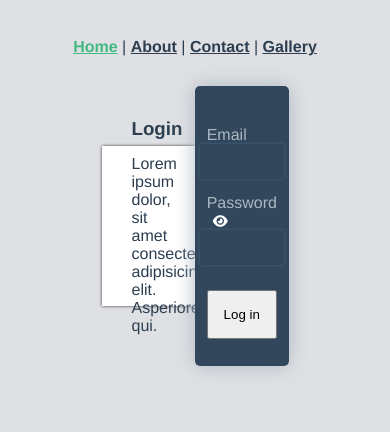
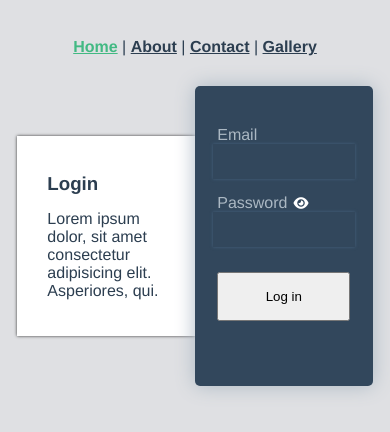
Before and after one commit to nlukic97/login-form, a Vue app: page / in a window 390 px wide. Shown: the top 432 px of the page. Built offline with nearby package versions, Linux system fonts and the light colour scheme.

Commit message:
made responsive. Finish admin log in, and tighten up the design

```diff
--- a/src/views/About.vue
+++ b/src/views/About.vue
@@ -1,5 +1,6 @@
 <template>
   <div class="about">
     <h1>This is an about page</h1>
+    <h2>You have successfully loged in as a regular user {{email}}</h2> <!-- how would I import the email as a global variable? This email display does not work" -->
   </div>
 </template>
--- a/src/views/Home.vue
+++ b/src/views/Home.vue
@@ -75,6 +75,7 @@ export default {
       flex-direction: row;
       justify-content: space-between;
       align-items: center; //beware of this for the left box
+      transition: 1s width;
       .left {
         //border:1px solid green;
         background-color: #fff;
@@ -85,6 +86,7 @@ export default {
         width:50%;
         height:160px;
         text-align: left;
+        transition: 1s height;
         h3 {
           margin:0;
           padding:0 30px;
@@ -103,6 +105,7 @@ export default {
         text-align: left;
         background-color:#32475C;
         color:#abb8c3;
+        transition: 1s height;
         input {
           display:block;
           background-color:#32475C;
@@ -180,4 +183,37 @@ export default {
       }
     }
   }
+  @media only screen and (max-width: 860px) {
+  .home {
+    .for {
+      width:80%;
+      transition:1s width;
+      .right {
+        height:300px;
+        transition: 1s height;
+      }
+      .left {
+        height:200px;
+        transition: 1s height;
+      }
+    }
+  }
+}
+  @media only screen and (max-width: 673px) {
+  .home {
+    .for {
+      width:95%;
+      transition:1s width;
+      .right {
+        height:300px;
+        transition: 1s height;
+      }
+      .left {
+        height:200px;
+        transition: 1s height;
+      }
+    }
+  }
+}
+
 </style>
```
